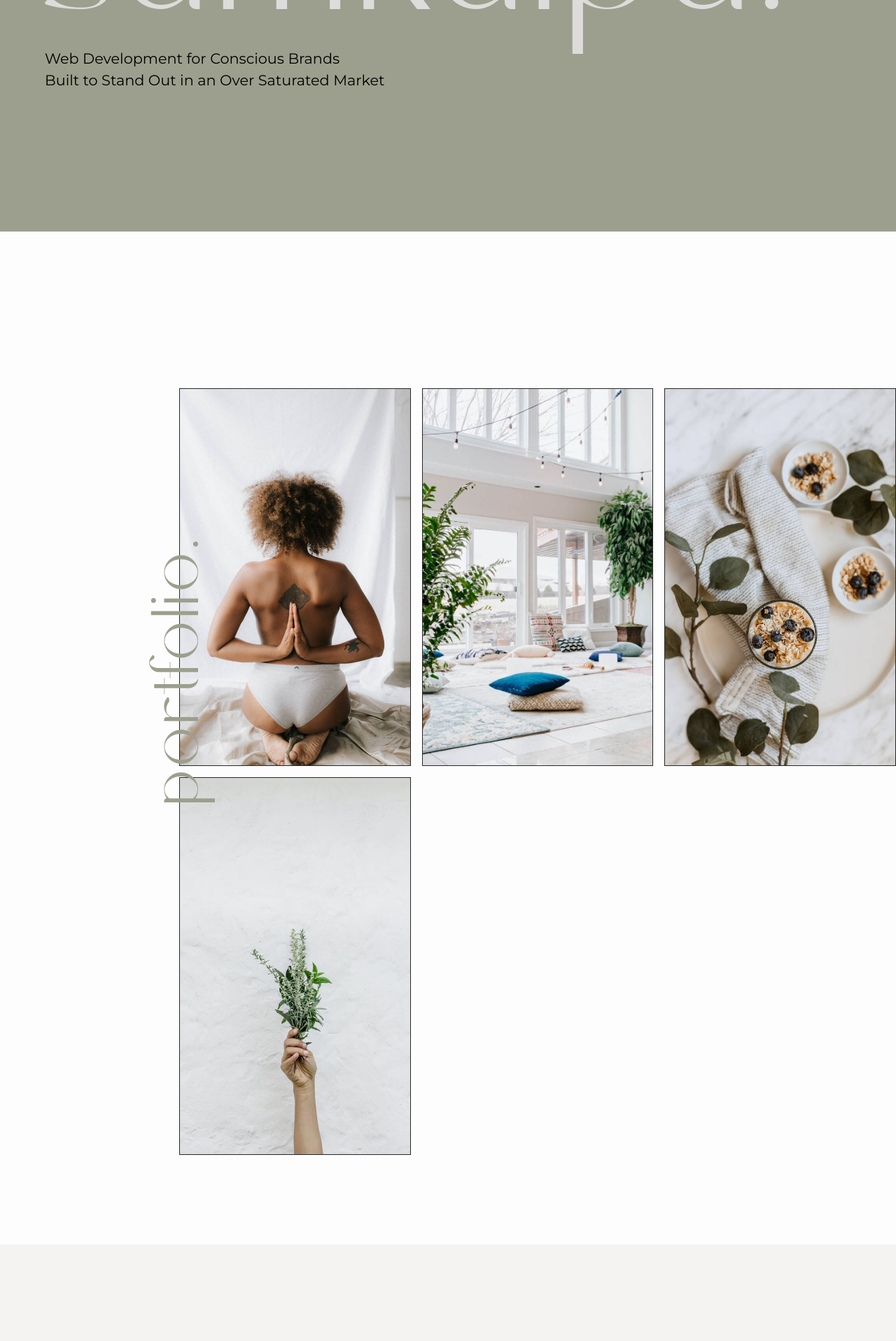
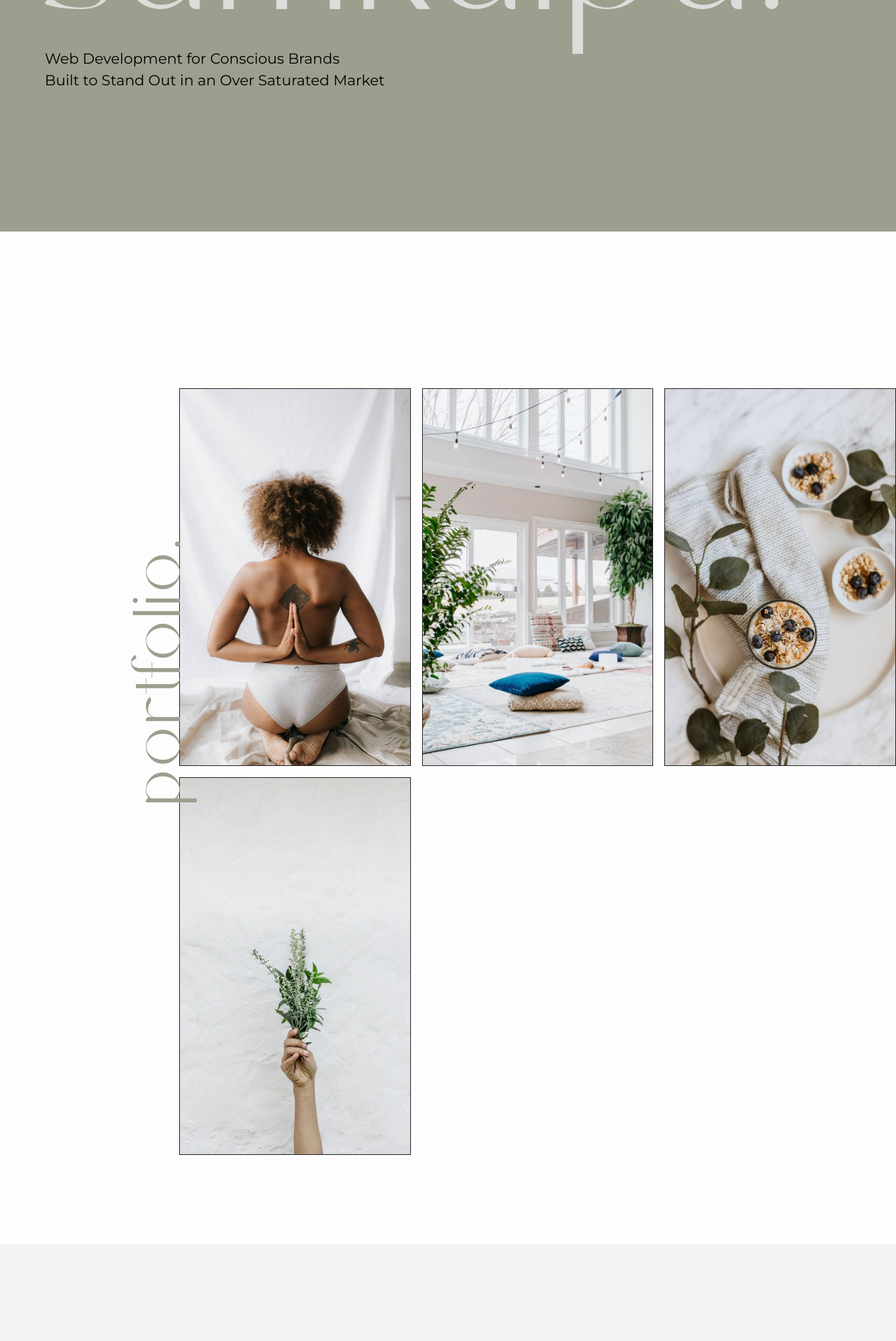
Before and after one commit to brittwoodard/embodied-creative, a Jekyll site: the page built from index.html, in a window 1280 px wide. Shown: the part 478-2395 px from the top of the page at 70% size. Built offline with Jekyll 4.4.1, drawn with Linux system fonts in a browser that asks for light colours; some web fonts are replaced.

Commit message:
portfolio heading

```diff
--- a/_includes/portfolio.html
+++ b/_includes/portfolio.html
@@ -1,6 +1,6 @@
 <!-- Portfolio Loop -->
 <section class="bg-light py-10p">
-    <h2 class="heading-md relative -rotate-90 left-[-24rem] top-[-10rem">Portfolio.</h2>
+    <h2 class="heading-md relative -rotate-90 left-[-32%] top-[-10%]">Portfolio.</h2>
     <div class="grid grid-cols-3 gap-4 portfolio-gallery md:ml-[20%]">
         {% for item in site.projects %}
         <a href="{{item.url}}">
--- a/assets/css/output-style.css
+++ b/assets/css/output-style.css
@@ -474,6 +474,12 @@ video {
 .top-\[-15rem\] {
   top: -15rem;
 }
+.left-\[-32\%\] {
+  left: -32%;
+}
+.top-\[-10\%\] {
+  top: -10%;
+}
 .z-0 {
   z-index: 0;
 }
```
